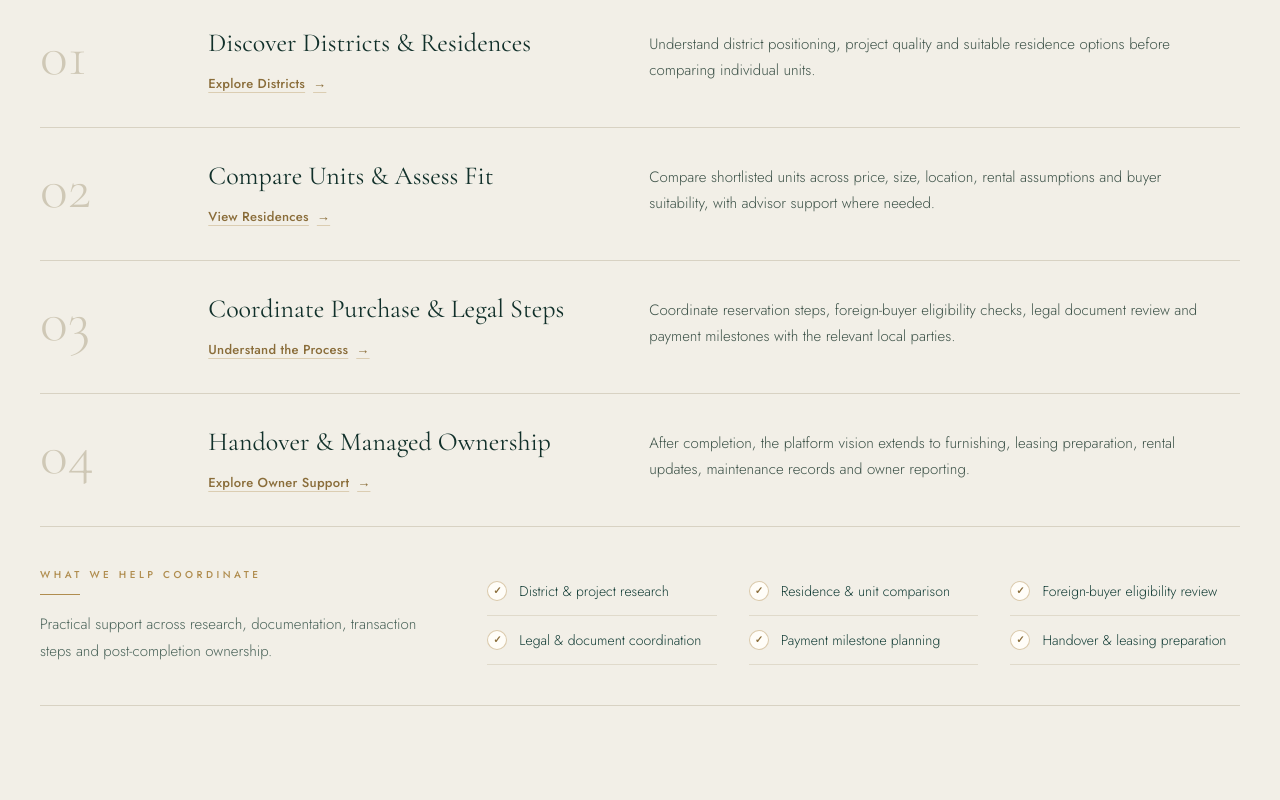
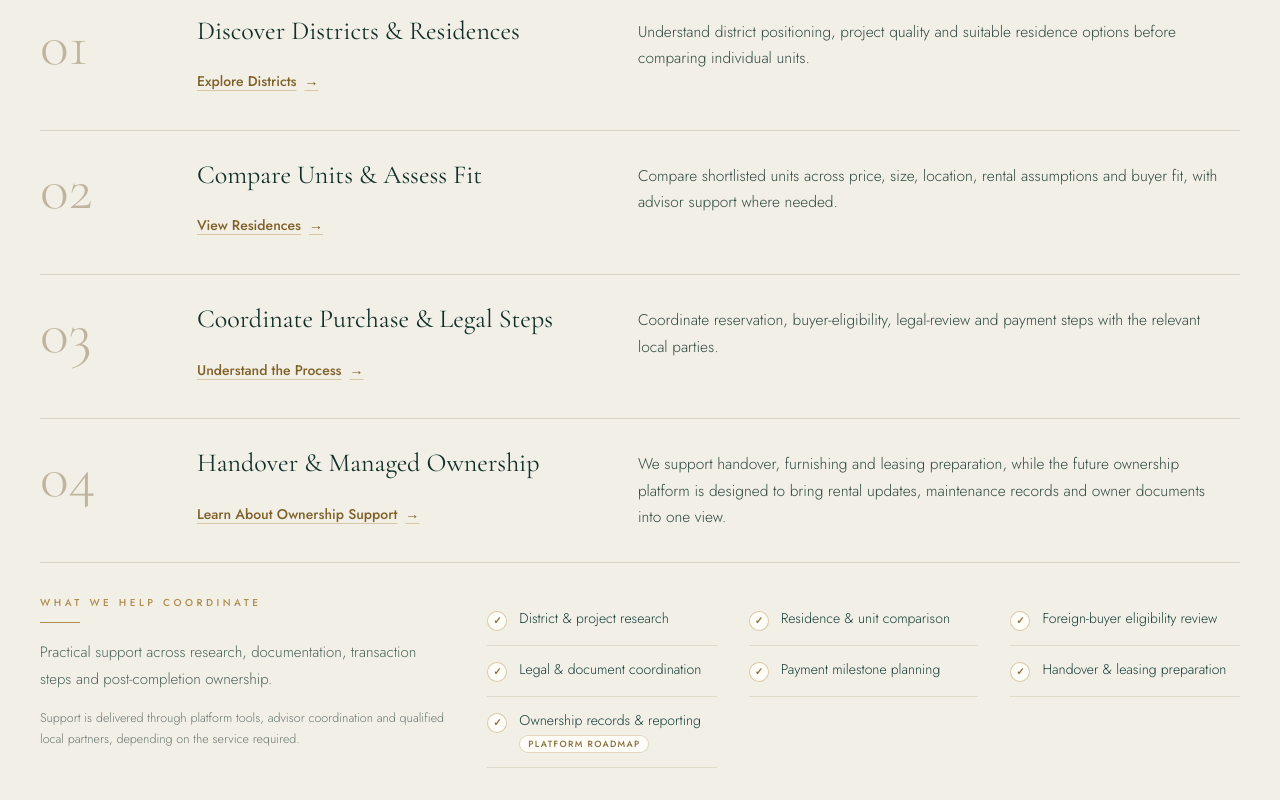
Before and after one commit to MC-eth/vietnam-property-platform, a Next.js app: page /how-it-works in a window 1280 px wide. Shown: the part 1040-1840 px from the top of the page. Built offline with nearby package versions, Linux system fonts and the light colour scheme.

Commit message:
Refine service journey copy and checklist

```diff
--- a/app/how-it-works/page.tsx
+++ b/app/how-it-works/page.tsx
@@ -26,7 +26,7 @@ export const metadata: Metadata = {
 const progressSteps = [
   { label: "Discover", step: "01" },
   { label: "Compare", step: "02" },
-  { label: "Reserve", step: "03" },
+  { label: "Purchase", step: "03" },
   { label: "Own", step: "04" },
 ];
 
@@ -41,22 +41,22 @@ const stageCards = [
   {
     step: "02",
     title: "Compare Units & Assess Fit",
-    body: "Compare shortlisted units across price, size, location, rental assumptions and buyer suitability, with advisor support where needed.",
+    body: "Compare shortlisted units across price, size, location, rental assumptions and buyer fit, with advisor support where needed.",
     linkLabel: "View Residences",
     href: "/properties",
   },
   {
     step: "03",
     title: "Coordinate Purchase & Legal Steps",
-    body: "Coordinate reservation steps, foreign-buyer eligibility checks, legal document review and payment milestones with the relevant local parties.",
+    body: "Coordinate reservation, buyer-eligibility, legal-review and payment steps with the relevant local parties.",
     linkLabel: "Understand the Process",
     href: "/enquiry",
   },
   {
     step: "04",
     title: "Handover & Managed Ownership",
-    body: "After completion, the platform vision extends to furnishing, leasing preparation, rental updates, maintenance records and owner reporting.",
-    linkLabel: "Explore Owner Support",
+    body: "We support handover, furnishing and leasing preparation, while the future ownership platform is designed to bring rental updates, maintenance records and owner documents into one view.",
+    linkLabel: "Learn About Ownership Support",
     href: "/enquiry",
   },
 ];
@@ -80,12 +80,13 @@ const trustPillars = [
 ];
 
 const coordinationItems = [
-  "District & project research",
-  "Residence & unit comparison",
-  "Foreign-buyer eligibility review",
-  "Legal & document coordination",
-  "Payment milestone planning",
-  "Handover & leasing preparation",
+  { label: "District & project research" },
+  { label: "Residence & unit comparison" },
+  { label: "Foreign-buyer eligibility review" },
+  { label: "Legal & document coordination" },
+  { label: "Payment milestone planning" },
+  { label: "Handover & leasing preparation" },
+  { label: "Ownership records & reporting", status: "Platform roadmap" },
 ];
 
 function BadgeLabel({ children, className = "" }: { children: React.ReactNode; className?: string }) {
@@ -167,7 +168,7 @@ export default function HowItWorksPage() {
               </div>
             </div>
 
-            <div className="mx-auto mt-9 flex max-w-[900px] items-start justify-center overflow-x-auto px-1 pb-2 sm:overflow-visible sm:px-0 lg:mt-10">
+            <div className="mx-auto mt-8 flex max-w-[900px] items-start justify-center overflow-x-auto px-1 pb-2 sm:overflow-visible sm:px-0 lg:mt-9">
               {progressSteps.map((step, index) => (
                 <div className="flex min-w-[138px] flex-1 items-center justify-center last:flex-none sm:min-w-0" key={step.step}>
                   <div className="flex flex-col items-center gap-3">
@@ -185,13 +186,13 @@ export default function HowItWorksPage() {
               ))}
             </div>
 
-            <div className="mt-9 border-t border-[#D8D2C3]">
+            <div className="mt-8 border-t border-[#D8D2C3]">
               {stageCards.map((card) => (
                 <article
-                  className="grid gap-4 border-b border-[#D8D2C3] py-7 sm:py-8 lg:grid-cols-[0.12fr_0.36fr_0.52fr] lg:gap-8"
+                  className="grid gap-3 border-b border-[#D8D2C3] py-6 sm:py-7 lg:grid-cols-[0.11fr_0.36fr_0.53fr] lg:gap-8"
                   key={card.step}
                 >
-                  <p className={`${displaySerif.className} text-[46px] font-light leading-none text-[#CFC8B6] lg:text-[58px]`}>
+                  <p className={`${displaySerif.className} text-[48px] font-light leading-none text-[#BFB59F] lg:text-[60px]`}>
                     {card.step}
                   </p>
                   <div>
@@ -199,20 +200,20 @@ export default function HowItWorksPage() {
                       <TD value={card.title} />
                     </h3>
                     <Link
-                      className="premium-focus-ring group mt-4 inline-flex cursor-pointer items-center text-[13px] font-medium tracking-[0.02em] text-[#8A6D3A] underline decoration-[#B08D4F]/35 underline-offset-4 transition-colors duration-200 hover:text-[#11302A]"
+                      className="premium-focus-ring group -ml-2 mt-4 inline-flex min-h-10 cursor-pointer items-center rounded-full px-2 text-[14px] font-medium tracking-normal text-[#7F6128] underline decoration-[#B08D4F]/42 underline-offset-4 transition-colors duration-200 hover:text-[#11302A] hover:decoration-[#11302A]/55"
                       href={card.href}
                     >
-                      <TD value={card.linkLabel} /> <span aria-hidden="true" className="ml-2 transition-transform duration-200 group-hover:translate-x-1">→</span>
+                      <TD value={card.linkLabel} /> <span aria-hidden="true" className="ml-2 transition-transform duration-200 group-hover:translate-x-1 group-focus-visible:translate-x-1">→</span>
                     </Link>
                   </div>
-                  <p className="max-w-[560px] text-[15px] font-light leading-[1.75] text-[#3D5248] lg:pt-1">
+                  <p className="max-w-[590px] text-[15.5px] font-light leading-[1.72] text-[#2F4A40] lg:pt-1">
                     <TD value={card.body} />
                   </p>
                 </article>
               ))}
             </div>
 
-            <div className="mt-10 border-b border-[#D8D2C3] pb-10">
+            <div className="mt-8 border-b border-[#D8D2C3] pb-8">
               <div className="grid gap-6 lg:grid-cols-[0.72fr_1.28fr] lg:items-start">
                 <div>
                   <BadgeLabel className="mb-3">
@@ -222,15 +223,25 @@ export default function HowItWorksPage() {
                   <p className="mt-4 max-w-[390px] text-[15px] font-light leading-[1.75] text-[#4A6359]">
                     <TD value="Practical support across research, documentation, transaction steps and post-completion ownership." />
                   </p>
+                  <p className="mt-4 max-w-[430px] text-[12.5px] font-light leading-[1.7] text-[#68776F]">
+                    <TD value="Support is delivered through platform tools, advisor coordination and qualified local partners, depending on the service required." />
+                  </p>
                 </div>
                 <ul className="grid gap-x-8 sm:grid-cols-2 lg:grid-cols-3">
                   {coordinationItems.map((item) => (
                     <li
-                    className="flex items-center gap-3 border-b border-[#E0DACB] py-3.5 text-[14px] font-light leading-snug text-[#123C35]"
-                    key={item}
+                      className="flex items-start gap-3 border-b border-[#E0DACB] py-3.5 text-[14px] font-light leading-snug text-[#123C35]"
+                      key={item.label}
                     >
-                    <span aria-hidden="true" className="flex h-5 w-5 shrink-0 items-center justify-center rounded-full border border-[#B08D4F]/45 bg-[#FFFDF8] text-[10px] font-semibold text-[#8A6D3A]">✓</span>
-                    <TD value={item} />
+                      <span aria-hidden="true" className="mt-0.5 flex h-5 w-5 shrink-0 items-center justify-center rounded-full border border-[#B08D4F]/45 bg-[#FFFDF8] text-[10px] font-semibold text-[#8A6D3A]">✓</span>
+                      <span>
+                        <TD value={item.label} />
+                        {item.status ? (
+                          <span className="mt-1 block w-fit rounded-full border border-[#B08D4F]/35 bg-[#FFFDF8] px-2 py-0.5 text-[9px] font-medium uppercase tracking-[1.3px] text-[#8A6D3A]">
+                            <TD value={item.status} />
+                          </span>
+                        ) : null}
+                      </span>
                     </li>
                   ))}
                 </ul>
@@ -240,7 +251,7 @@ export default function HowItWorksPage() {
         </section>
 
         {/* Trust pillars */}
-        <section className="px-6 pb-16 pt-10 sm:px-10 sm:pb-24 sm:pt-14">
+        <section className="border-t border-[#B08D4F]/20 px-6 pb-16 pt-8 sm:px-10 sm:pb-24 sm:pt-12">
           <div className="mx-auto max-w-7xl">
             <div className="max-w-2xl">
               <BadgeLabel className="mb-4">
--- a/constants/translations.ts
+++ b/constants/translations.ts
@@ -1475,6 +1475,8 @@ export const displayTranslations: Record<LanguageCode, Record<string, string>> =
     "Bilingual Advisory Support": "雙語顧問支援",
     "Compare Units & Assess Fit": "比較單位及評估適配度",
     "Compare Units & Speak with an Advisor": "比較單位並與顧問對話",
+    "Compare shortlisted units across price, size, location, rental assumptions and buyer fit, with advisor support where needed.":
+      "從價格、面積、位置、租務假設及買家適配度比較已篩選單位，並在需要時獲得顧問支援。",
     "Compare shortlisted units across price, size, location, rental assumptions and buyer suitability, with advisor support where needed.":
       "從價格、面積、位置、租務假設及買家適配度比較已篩選單位，並在需要時獲得顧問支援。",
     "Shortlist residences side by side across price, size, location, rental assumptions and buyer suitability, then discuss your mandate with an advisor.":
@@ -1482,19 +1484,26 @@ export const displayTranslations: Record<LanguageCode, Record<string, string>> =
     "View Residences": "瀏覽住宅項目",
     "Coordinate Purchase & Legal Steps": "協調購買及法律流程",
     "Coordinate Reservation, Legal & Payment Steps": "協調認購、法律及付款流程",
+    "Coordinate reservation, buyer-eligibility, legal-review and payment steps with the relevant local parties.":
+      "與相關本地團隊協調認購、買家資格、法律審閱及付款流程。",
     "Coordinate reservation steps, foreign-buyer eligibility checks, legal document review and payment milestones with the relevant local parties.":
       "與相關本地團隊協調認購流程、海外買家資格核查、法律文件審閱及付款里程碑。",
     "Before committing, buyers should complete unit-level checks, foreign-buyer eligibility review, legal document review and payment milestone planning.":
       "確認認購前，買家應完成單位層面核查、海外買家資格確認、法律文件審閱及付款里程碑規劃。",
     "Understand the Process": "了解購買流程",
     "Handover & Managed Ownership": "交付及託管持有",
+    "We support handover, furnishing and leasing preparation, while the future ownership platform is designed to bring rental updates, maintenance records and owner documents into one view.":
+      "我們協助交付、裝修配置及租務準備；未來的持有管理平台則旨在集中展示租務更新、維修紀錄及業主文件。",
     "After completion, the platform vision extends to furnishing, leasing preparation, rental updates, maintenance records and owner reporting.":
       "交付後，平台願景將延伸至裝修配置、租務準備、租金更新、維修紀錄及業主報告。",
+    "Learn About Ownership Support": "了解持有支援",
     "Explore Owner Support": "了解業主支援",
     "Owner Support": "業主支援",
     "What We Help Coordinate": "我們協助協調的事項",
     "Practical support across research, documentation, transaction steps and post-completion ownership.":
       "涵蓋市場研究、文件、交易流程及交付後持有的實際支援。",
+    "Support is delivered through platform tools, advisor coordination and qualified local partners, depending on the service required.":
+      "視乎所需服務，透過平台工具、顧問協調及合資格本地合作夥伴提供支援。",
     "A practical layer of support around research, documentation, transaction steps and post-completion ownership.":
       "圍繞研究、文件、交易流程及交付後持有管理提供實用支援。",
     "District & project research": "區域及項目研究",
@@ -1507,6 +1516,8 @@ export const displayTranslations: Record<LanguageCode, Record<string, string>> =
     "Payment milestone planning": "付款里程碑規劃",
     "Handover & leasing preparation": "交付及租務準備",
     "Handover and leasing preparation": "交付及租務準備",
+    "Ownership records & reporting": "持有紀錄及業主報告",
+    "Platform roadmap": "平台規劃",
     "Why serious investors choose this platform": "為何成熟投資者選擇此平台",
     "Why serious investors choose this platform.": "為何成熟投資者選擇此平台",
     "Overseas buyers need more than listings. They need clear documentation, professional coordination and decision support at each step.":
@@ -1531,6 +1542,7 @@ export const displayTranslations: Record<LanguageCode, Record<string, string>> =
     "Gateway cities": "門戶城市",
     Discover: "探索",
     Compare: "比較",
+    Purchase: "購買",
     Reserve: "認購",
     Own: "持有",
     "Book a consultation": "預約諮詢",
```
Lines whose indentation alone changed are shown as unchanged.
